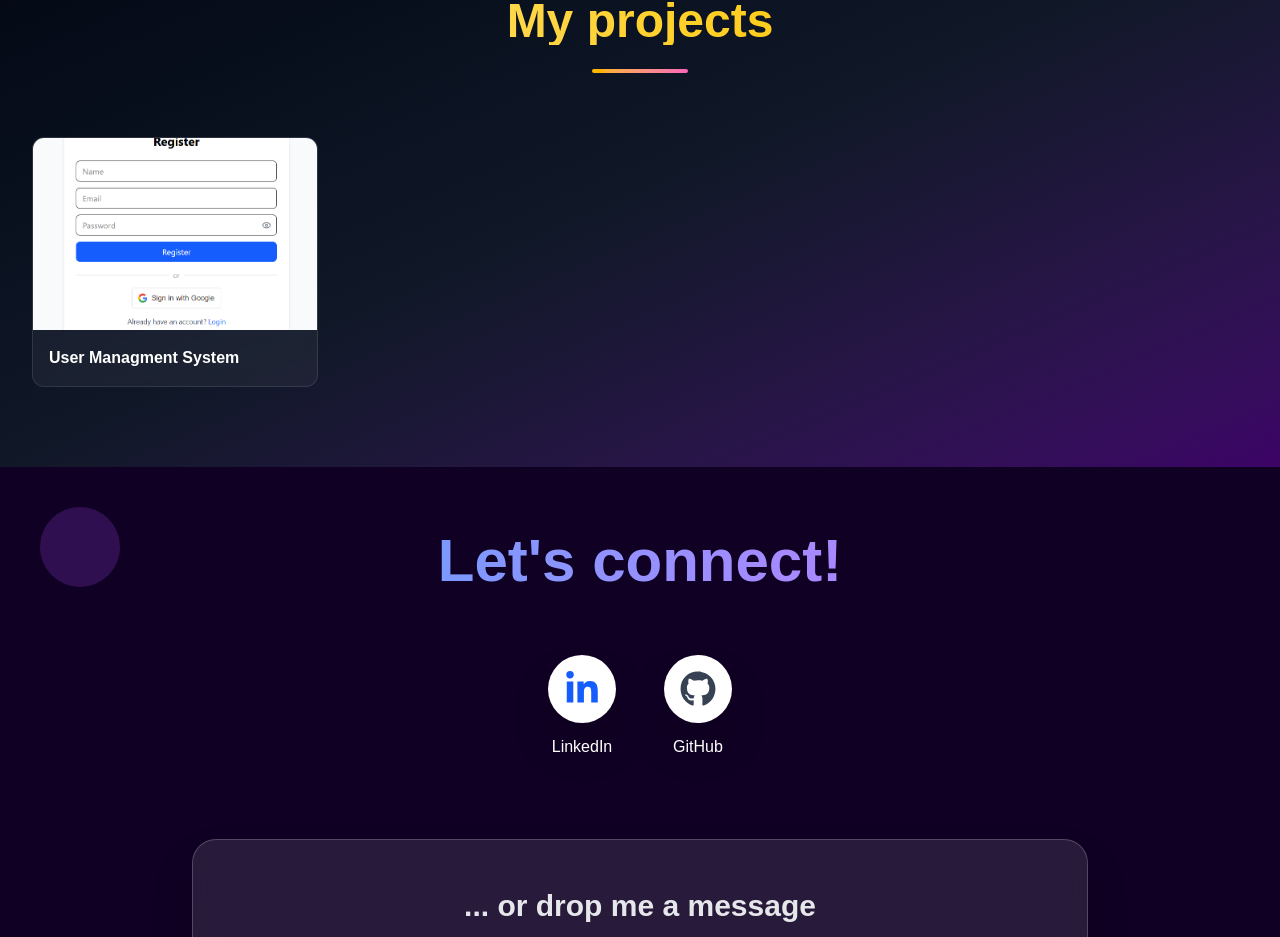
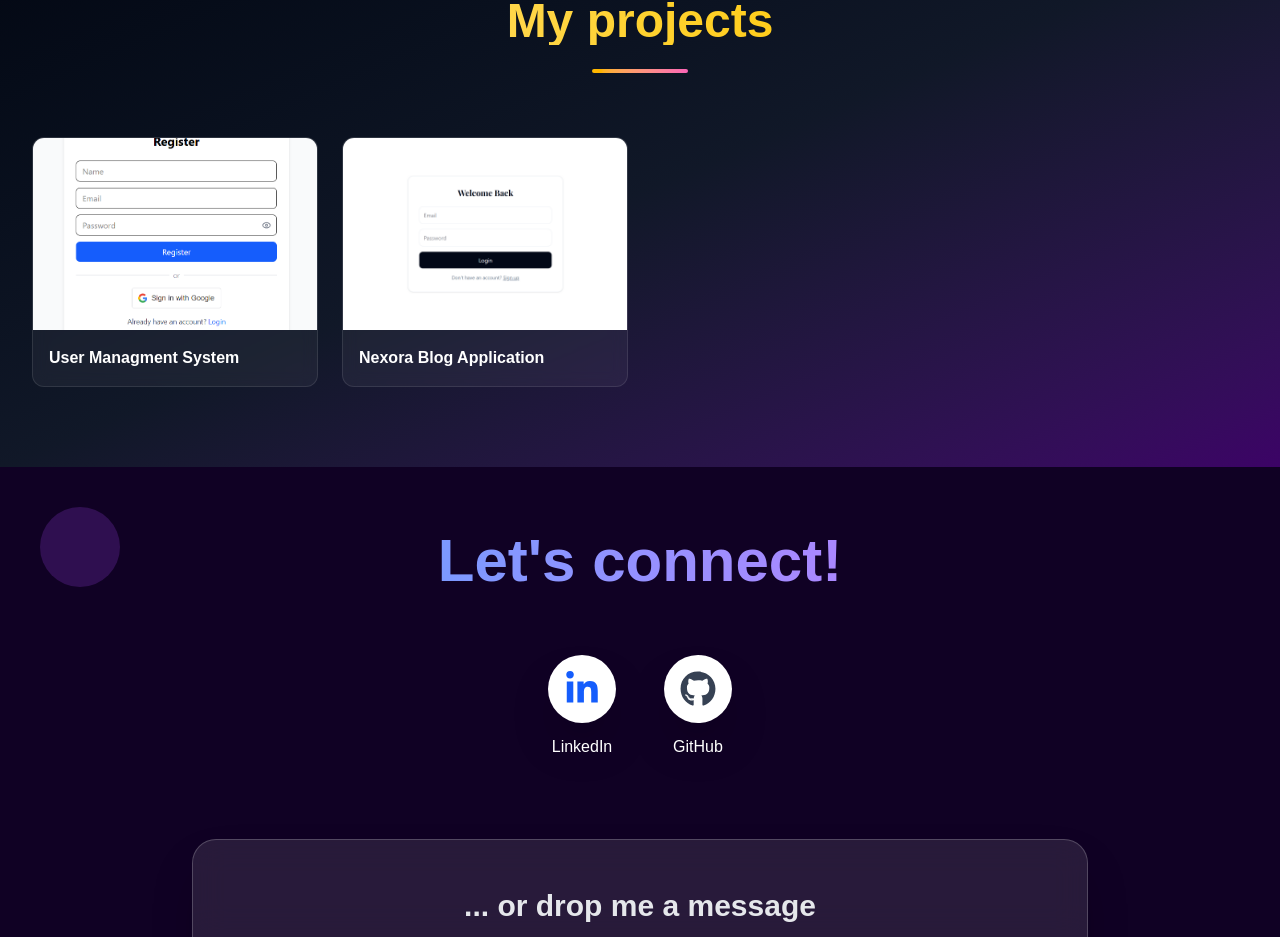
Before and after one commit to Susu1998-cyber/MyPortfolioNew, a Next.js app: page / in a window 1280 px wide. Shown: the part 923-1860 px from the top of the page. Built offline with nearby package versions, Linux system fonts and the light colour scheme.

Commit message:
added blogapplication url

```diff
--- a/components/Project.tsx
+++ b/components/Project.tsx
@@ -1,5 +1,6 @@
 import Image from "next/image";
 import UserMgmntImg from "../assets/usermgmntimg.png";
+import BlogImg from "../assets/blog.png";
 
 const Projects = () => {
   return (
@@ -24,6 +25,12 @@ const Projects = () => {
               src: UserMgmntImg,
               alt: "User Managment System",
               title: "User Managment System",
+            },
+            {
+              href: "https://next-blog-liart-alpha.vercel.app/login",
+              src: BlogImg,
+              alt: "Blog Application",
+              title: "Nexora  Blog Application",
             },
           ].map((project, index) => (
             <a
```
Also changed, not shown: assets/blog.png (added), 1 other file (tests, documents, lock files or other folders).
